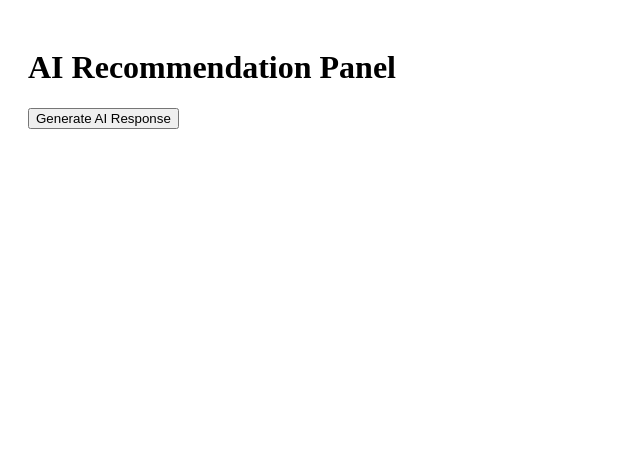
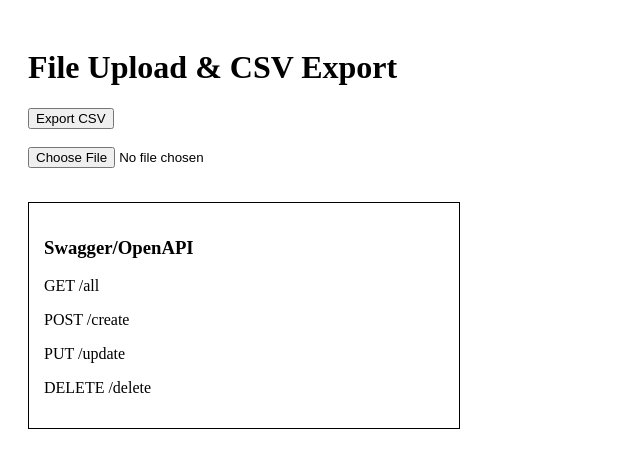
Before and after one commit to Punyashree26/role-permission-manager, a React app in the folder frontend/: page / in a window 1280 px wide. Shown: the top 468 px of the page, without its empty margins (0-640 px from the left). Built offline with nearby package versions, Linux system fonts and the light colour scheme; the HTML template or start-up script is replaced by a standard one.

Commit message:
Day 9 — Added file upload and CSV export UI

```diff
--- a/frontend/src/App.jsx
+++ b/frontend/src/App.jsx
@@ -1,7 +1,7 @@
-import AiPanel from "./pages/AiPanel";
+import FileUploadExport from "./pages/FileUploadExport";
 
 function App() {
-  return <AiPanel />;
+  return <FileUploadExport />;
 }
 
 export default App;
--- /dev/null
+++ b/frontend/src/pages/FileUploadExport.jsx
@@ -0,0 +1,83 @@
+import { useState } from "react";
+
+function FileUploadExport() {
+  const [message, setMessage] = useState("");
+
+  const handleFileUpload = (event) => {
+    const file = event.target.files[0];
+
+    if (!file) {
+      return;
+    }
+
+    const allowedTypes = ["text/csv", "application/pdf"];
+
+    if (!allowedTypes.includes(file.type)) {
+      setMessage("Invalid file type");
+      return;
+    }
+
+    if (file.size > 2000000) {
+      setMessage("File size exceeds 2MB");
+      return;
+    }
+
+    setMessage("File uploaded successfully");
+  };
+
+  const exportCSV = () => {
+    const csvContent =
+      "ID,Role,Permission\n1,Admin,Read\n2,User,Write";
+
+    const blob = new Blob([csvContent], {
+      type: "text/csv",
+    });
+
+    const url = window.URL.createObjectURL(blob);
+
+    const a = document.createElement("a");
+
+    a.href = url;
+    a.download = "roles.csv";
+
+    a.click();
+  };
+
+  return (
+    <div style={{ padding: "20px" }}>
+      <h1>File Upload & CSV Export</h1>
+
+      <button onClick={exportCSV}>
+        Export CSV
+      </button>
+
+      <br /><br />
+
+      <input
+        type="file"
+        onChange={handleFileUpload}
+      />
+
+      <br /><br />
+
+      <p>{message}</p>
+
+      <div
+        style={{
+          border: "1px solid black",
+          padding: "15px",
+          width: "400px",
+        }}
+      >
+        <h3>Swagger/OpenAPI</h3>
+
+        <p>GET /all</p>
+        <p>POST /create</p>
+        <p>PUT /update</p>
+        <p>DELETE /delete</p>
+      </div>
+    </div>
+  );
+}
+
+export default FileUploadExport;
```
